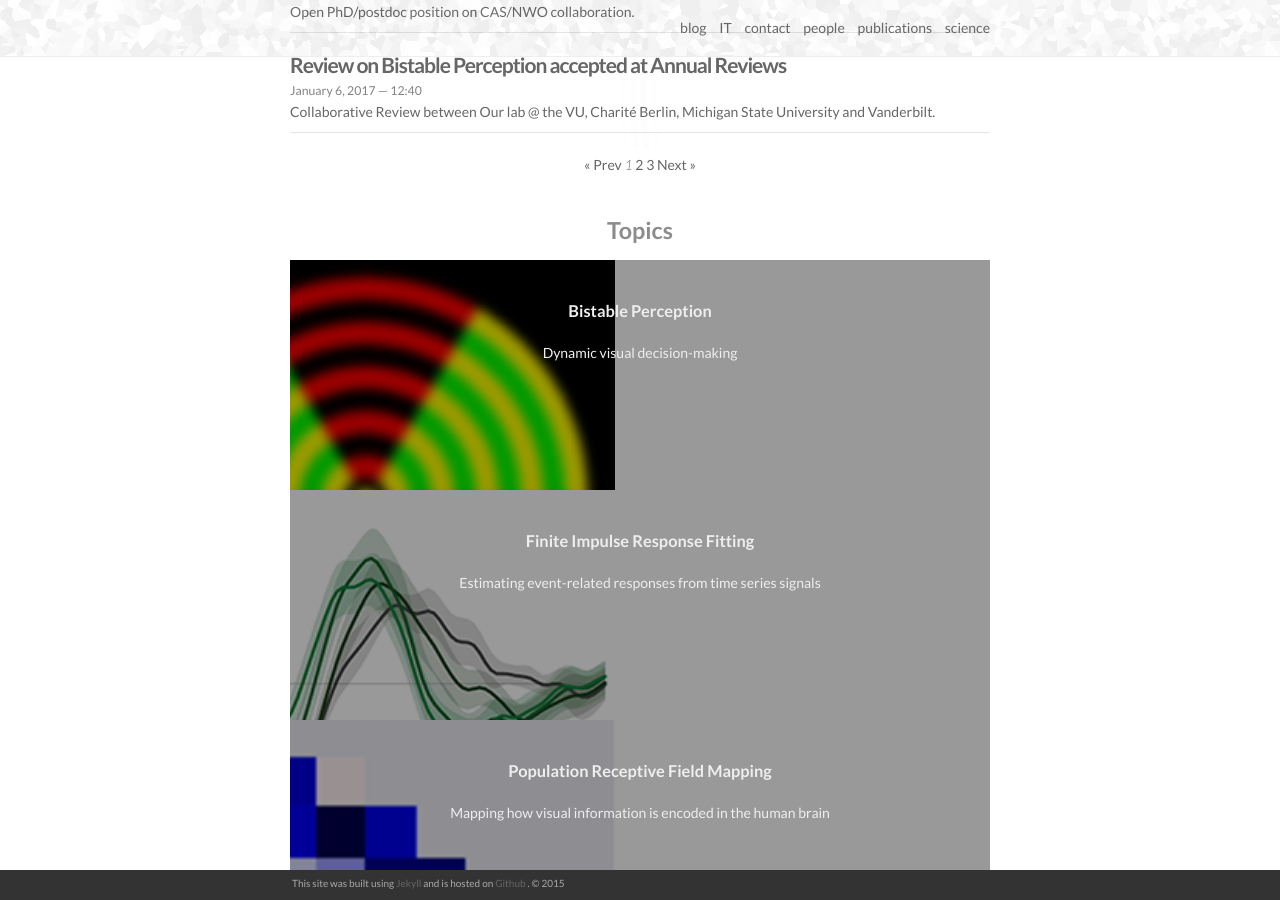
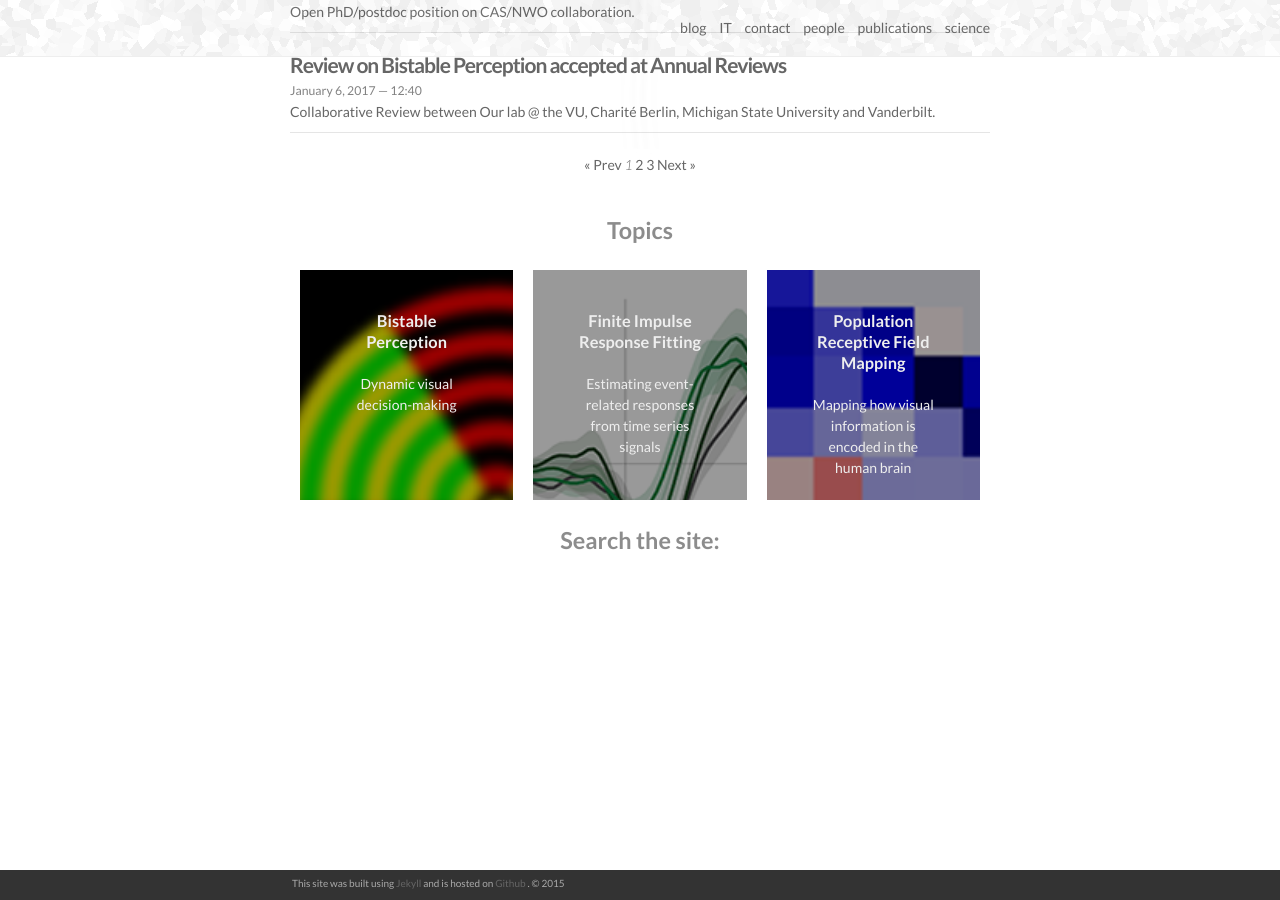
Before and after one commit to tknapen/tknapen.github.io, a Jekyll site: the page built from index.html, in a window 1280 px wide and 900 px high, scrolled down 790 px. Built offline with Jekyll 4.4.1, drawn with Linux system fonts in a browser that asks for light colours; nearby versions of some CDN libraries; the list of posts is cut into pages by our own code; comment, search, counter and statistics services are not loaded.

Commit message:
changed index text and added pagination links, changed links, updated portfolio part which doesnt link somehow

```diff
--- a/index.html
+++ b/index.html
@@ -78,13 +78,13 @@ layout: default
 
 {% for project in site.science %}
 {% if project.frontpage %}
-<!-- <div class="project">
- -->    <div class="thumbnail">
+<div class="project">
+    <div class="thumbnail">
         <a href="{{ site.baseurl }}{{ project.url }}">
         {% if project.img %}
-        <img class="thumbnail" src="{{ project.img }}"/>
+          <img class="thumbnail" src="{{ project.img }}"/>
         {% else %}
-        <div class="thumbnail blankbox"></div>
+          <div class="thumbnail blankbox"></div>
         {% endif %}
         <span>
             <h3>{{ project.title }}</h3>
@@ -93,8 +93,8 @@ layout: default
         </span>
         </a>
     </div>
-<!-- </div>
- -->{% endif %}
+</div>
+{% endif %}
 {% endfor %}
 
 <div class="header-bar">
```
